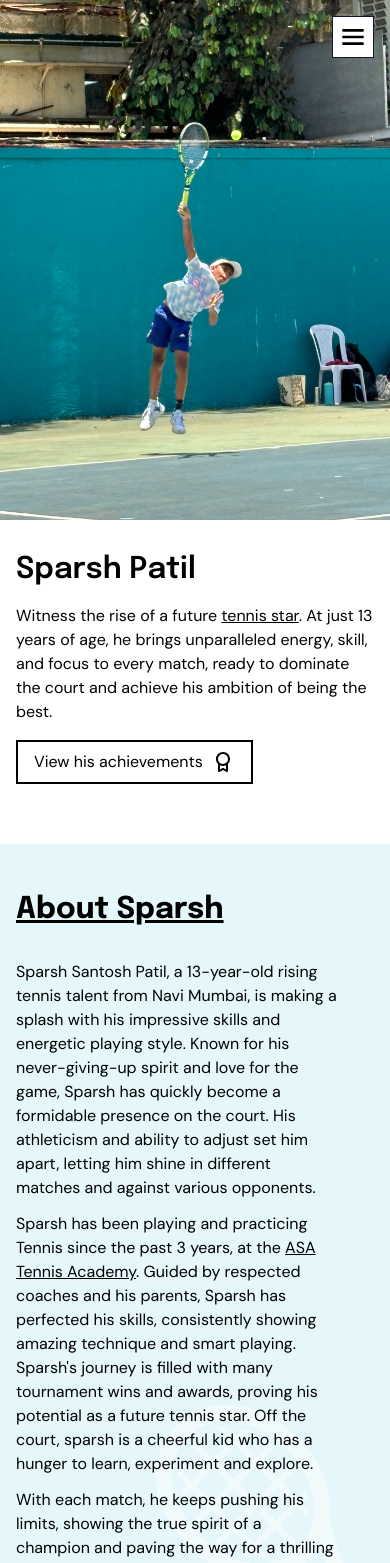
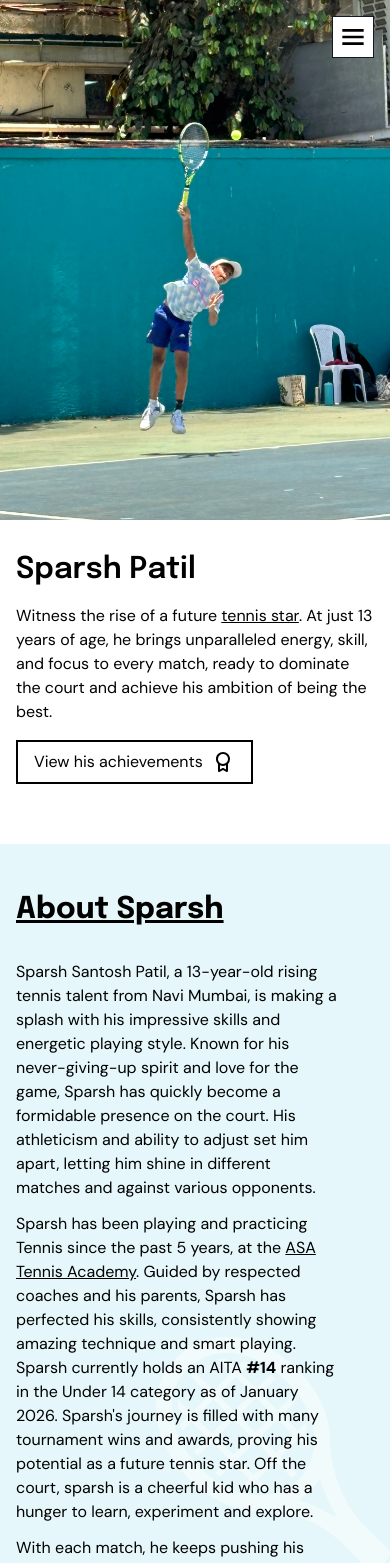
Before and after one commit to shrigharat/sparsh-portfolio, a Next.js app: page / in a window 390 px wide. Shown: the top 1563 px of the page. Built offline with nearby package versions, Linux system fonts and the light colour scheme.

Commit message:
updated about section, achievements grid mobile view, news coverage

```diff
--- a/app/achievements/page.tsx
+++ b/app/achievements/page.tsx
@@ -65,7 +65,7 @@ export default function AchievementsPage() {
               return (
                 <article
                   key={index}
-                  className={`achievement-card relative p-2 flex cursor-pointer ${isLarge ? 'row-span-2 !h-[300px] md:!h-full' : ''}`}
+                  className={`achievement-card relative p-2 flex cursor-pointer ${isLarge ? 'row-span-2' : ''}`}
                 >
                   <div className="w-full h-full absolute top-0 left-0">
                     {achievement.imageMobile ? (
@@ -100,7 +100,7 @@ export default function AchievementsPage() {
                         {achievement.results.map((result, i) => (
                           <h4
                             key={i}
-                            className={`text-white font-semibold ${isLarge ? 'text-2xl' : ''}`}
+                            className={`text-white font-semibold ${isLarge ? 'md:text-2xl' : ''}`}
                           >
                             {result}
                           </h4>
@@ -108,7 +108,7 @@ export default function AchievementsPage() {
                       </div>
                       <div className="more-details text-xs text-white pt-1">{achievement.date}</div>
                     </div>
-                    <p className={`text-white ${isLarge ? 'text-lg' : 'text-sm'}`}>
+                    <p className={`text-white text-sm ${isLarge ? 'md:text-lg' : ''}`}>
                       {achievement.description.split('\n').map((line, i, arr) => (
                         <span key={i}>
                           {line}
--- a/components/AboutSection.tsx
+++ b/components/AboutSection.tsx
@@ -6,10 +6,10 @@ export default function AboutSection() {
       id="about"
       className="flex flex-col-reverse md:flex-row pt-12 px-4 md:p-none min-h-screen md:h-screen bg-[#00B1CA]/10 items-end gap-8 md:gap-16 relative"
     >
-      <div className="left flex-1 h-[20px] md:h-[100%] w-full flex justify-center md:justify-end z-10">
+      <div className="left flex-1 md:h-[100%] w-full flex justify-center md:justify-end z-10">
         <Image
           src="/assets/sparsh-profile-alternate.png"
-          className="w-auto h-full"
+          className="w-auto h-[400px] md:h-full "
           alt="Sparsh Patil"
           width={600}
           height={800}
@@ -26,12 +26,13 @@ export default function AboutSection() {
             shine in different matches and against various opponents.
           </span>
           <span>
-            Sparsh has been playing and practicing Tennis since the past 3 years, at the{' '}
+            Sparsh has been playing and practicing Tennis since the past 5 years, at the{' '}
             <u>ASA Tennis Academy</u>. Guided by respected coaches and his parents, Sparsh has
-            perfected his skills, consistently showing amazing technique and smart playing.
-            Sparsh&apos;s journey is filled with many tournament wins and awards, proving his
-            potential as a future tennis star. Off the court, sparsh is a cheerful kid who has a
-            hunger to learn, experiment and explore.
+            perfected his skills, consistently showing amazing technique and smart playing. Sparsh
+            currently holds an AITA <strong>#14</strong> ranking in the Under 14 category as of
+            January 2026. Sparsh&apos;s journey is filled with many tournament wins and awards,
+            proving his potential as a future tennis star. Off the court, sparsh is a cheerful kid
+            who has a hunger to learn, experiment and explore.
           </span>
           <span>
             With each match, he keeps pushing his limits, showing the true spirit of a champion and
--- a/components/AchievementsGrid.tsx
+++ b/components/AchievementsGrid.tsx
@@ -19,7 +19,7 @@ export default function AchievementsGrid() {
           return (
             <article
               key={index}
-              className={`achievement-card relative p-2 flex cursor-pointer ${isLarge ? 'row-span-2 !h-[300px] md:!h-full' : ''}`}
+              className={`achievement-card relative p-2 flex cursor-pointer ${isLarge ? 'row-span-2' : ''}`}
             >
               <div className="w-full h-full absolute top-0 left-0">
                 <Image
@@ -37,7 +37,7 @@ export default function AchievementsGrid() {
                     {achievement.results.map((result, i) => (
                       <h4
                         key={i}
-                        className={`text-white font-semibold ${isLarge ? 'text-2xl' : ''}`}
+                        className={`text-white font-semibold ${isLarge ? 'md:text-2xl' : ''}`}
                       >
                         {result}
                       </h4>
@@ -45,7 +45,7 @@ export default function AchievementsGrid() {
                   </div>
                   <div className="more-details text-xs text-white pt-1">{achievement.date}</div>
                 </div>
-                <p className={`text-white ${isLarge ? 'text-lg' : 'text-sm'}`}>
+                <p className={`text-white text-sm ${isLarge ? 'md:text-lg' : ''}`}>
                   {achievement.description.split('\n').map((line, i, arr) => (
                     <span key={i}>
                       {line}
--- a/components/RankingChart.tsx
+++ b/components/RankingChart.tsx
@@ -5,9 +5,7 @@ import type ApexCharts from 'apexcharts';
 import type { ApexOptions } from 'apexcharts';
 
 const UNDER_12_RANKING_DATA = [491, 317, 168, 194, 231, 194, 94, 48, 35, 35, 35];
-const UNDER_14_RANKING_DATA = [
-  330, 342, 181, 245, 217, 152, 114, 105, 117, 103, 78, 71, 46, 39, 14,
-];
+const UNDER_14_RANKING_DATA = [330, 181, 217, 114, 117, 78, 46, 14];
 
 const under12Options: ApexOptions = {
   series: [{ name: 'Under 12', data: UNDER_12_RANKING_DATA }],
@@ -66,19 +64,12 @@ const under14Options: ApexOptions = {
   xaxis: {
     categories: [
       "Nov '24",
-      "Dec '24",
       "Jan '25",
-      "Feb '25",
       "Mar '25",
-      "Apr '25",
       "May '25",
-      "Jun '25",
       "Jul '25",
-      "Aug '25",
       "Sep '25",
-      "Oct '25",
       "Nov '25",
-      "Dec '25",
       "Jan '26",
     ],
     title: { text: 'Month' },
--- /dev/null
+++ b/lib/news-coverage.ts
@@ -0,0 +1,27 @@
+const data = [
+  {
+    title: 'News article about Sparsh on winning MSLTA Masters Under 14 Tournament',
+    description:
+      'Sparsh Patil was the winner in the Under 14 category defeating Namish Hood (AITA #30 at that time) in the final by 4-6, 7-5, 10-5.',
+    image: '/assets/chatrapati_sambhaji_nagar_winner_2025_news_coverage.webp',
+  },
+  {
+    title: 'News article about Sparsh, after winning National School Games held in Madhya Pradesh',
+    description: 'Sparsh Patil was the winner in both individual and team events',
+    image: '/assets/national-school-games-news-peice.jpeg',
+  },
+  {
+    title: 'Under 10 MSLTA Suhana Smart 10&apos;s Circuit',
+    description:
+      'News paper article on Sparsh about his victory in the Under 10 MSLTA Suhana Smart 10&apos;s Circuit - Nashik',
+    image: '/assets/newspaper_coverage-1.jpeg',
+  },
+  //   {
+  //     title: 'MSLTA NMSA National Series 2024',
+  //     description:
+  //       'Sparsh recently reached the Semi-finals of MSLTA NMSA National series 2024 in both the singles and doubles category.',
+  //     image: '/assets/sparsh_maharashtra_ranking.png',
+  //   },
+];
+
+export { data };
--- a/tailwind.config.js
+++ /dev/null
@@ -1,24 +0,0 @@
-/** @type {import('tailwindcss').Config} */
-module.exports = {
-  content: ['**/*.html'],
-  theme: {
-    extend: {
-      gridTemplateRows: {
-        'custom-6': 'repeat(5, 250px)',
-      },
-      fontFamily: {
-        heading: ['Epilogue', 'sans-serif'], // H1, H2, H3
-        body: ['DM Sans', 'sans-serif'], // Paragraph, Span, Div
-      },
-      colors: {
-        primary: {
-          DEFAULT: 'var(--primary)',
-        },
-      },
-    },
-  },
-  variants: {
-    extend: {},
-  },
-  plugins: [],
-};
```
Also changed, not shown: components/NewsSection.tsx (+6 -46 lines), public/assets/chatrapati_sambhaji_nagar_winner_2025_news_coverage.webp (added).
